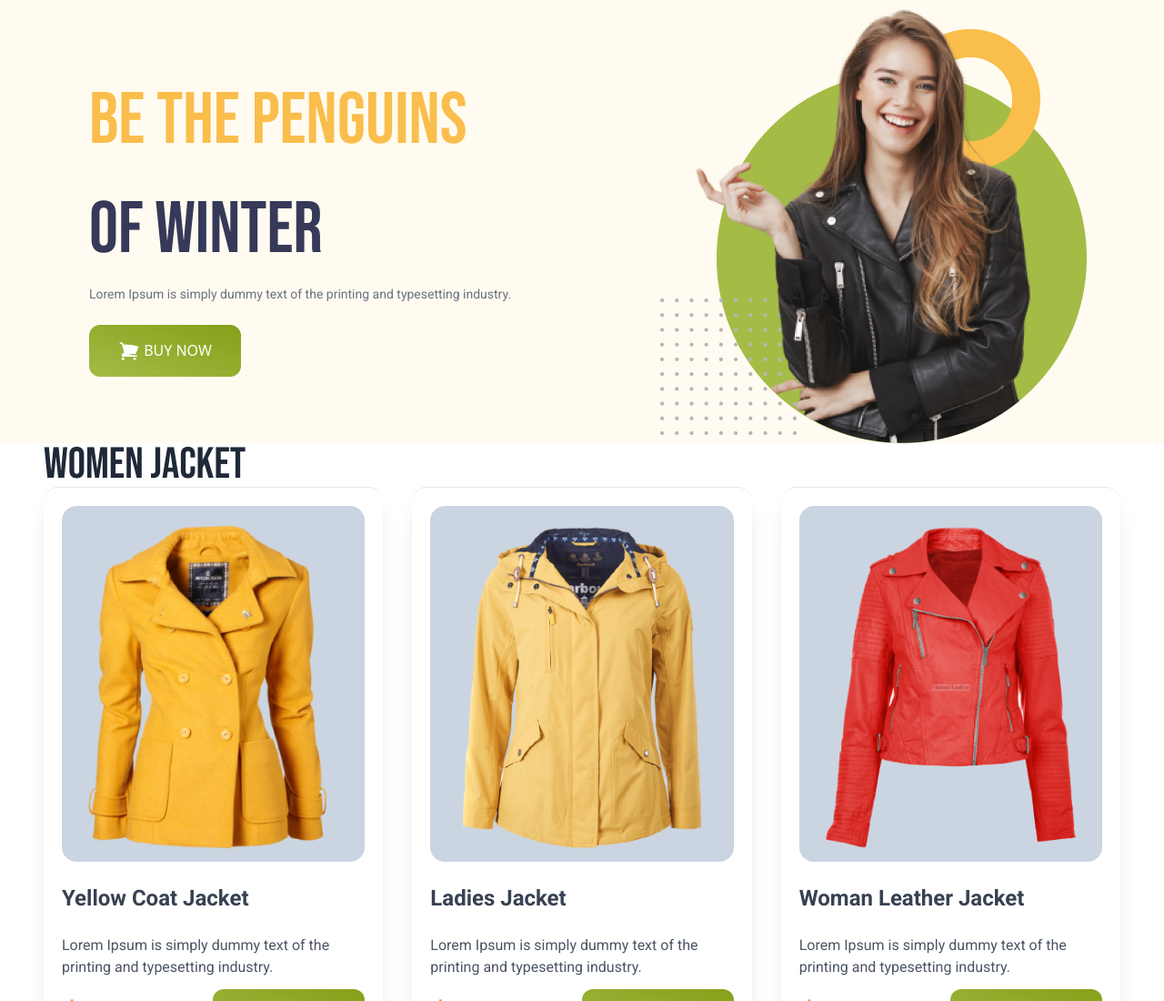
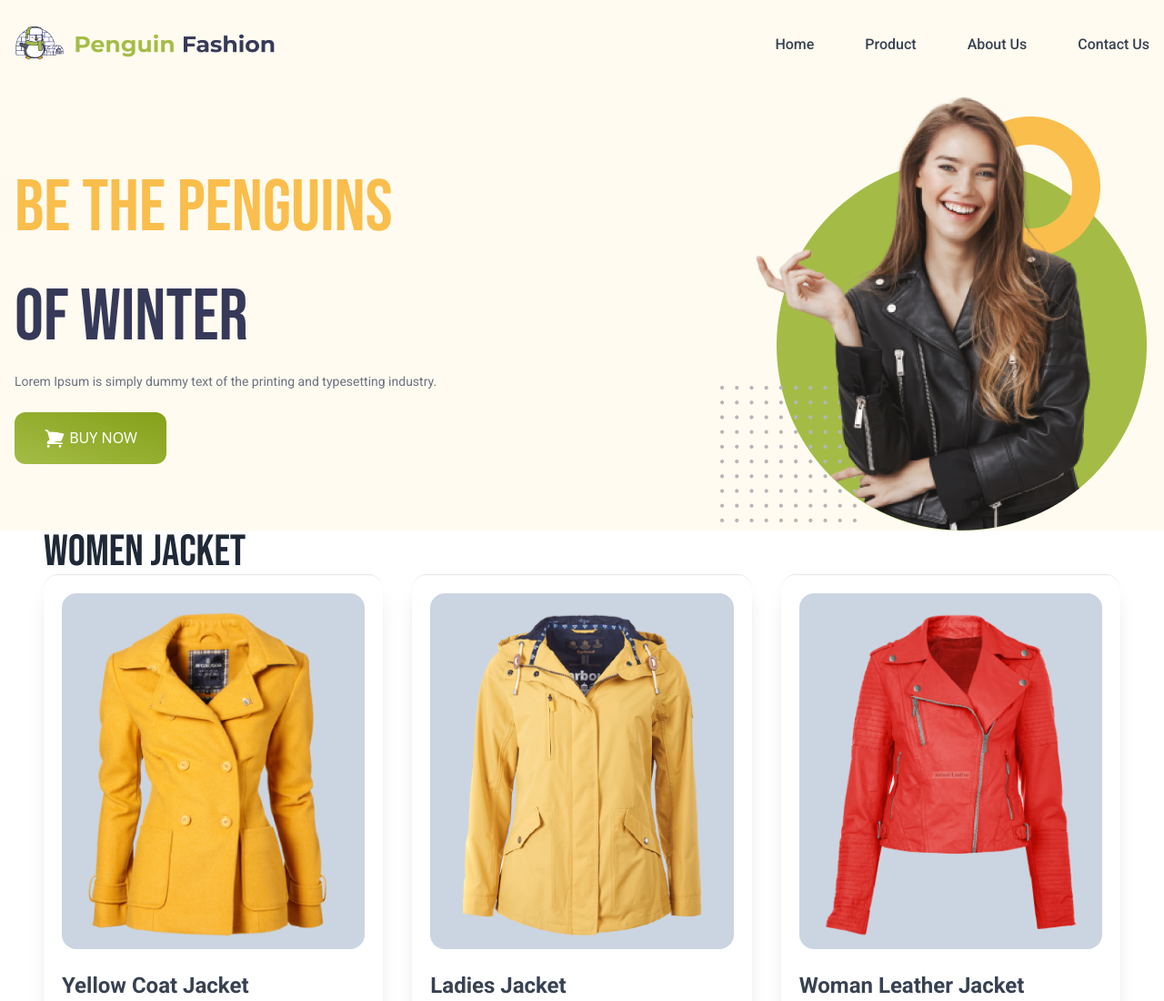
Before and after one commit to nurislam243/penguine-fashion, a plain HTML site: page index.html in a window 1280 px wide. Shown: the top 1100 px of the page at 91% size. Drawn offline with nearby package versions, Linux system fonts and the light colour scheme.

Commit message:
added navbar section

```diff
--- a/index.html
+++ b/index.html
@@ -19,12 +19,27 @@
 
 </style>
 <body class=".font-roboto">
-    <header class="bg-[#FFFBF0] pl-4 ">
-        <nav>
-
+    <header class="bg-[#FFFBF0] px-4 ">
+      <!-- header content -->
+      <div class="max-w-[1500px] m-auto">
+                 <!-- navbar start here -->
+                 <nav class="flex justify-between items-center h-24">
+                  <!-- logo section -->
+                   <div class="max-w-72">
+                     <img src="icons/logo.png" alt="" class="">
+                   </div>
+                   <!-- menu section -->
+                    <div class="">
+                     <ul class="flex gap-14">
+                        <li class=""><a href="#" class="font-roboto font-medium leading-6 text-gray-700">Home</a></li>
+                        <li class=""><a href="#" class="font-roboto font-medium leading-6 text-gray-700">Product</a></li>
+                        <li class=""><a href="#" class="font-roboto font-medium leading-6 text-gray-700">About Us</a></li>
+                        <li class=""><a href="#" class="font-roboto font-medium leading-6 text-gray-700">Contact Us</a></li>
+                     </ul>
+                    </div>
                 </nav>
                  <!-- banner start -->
-        <div class="md:flex justify-around md:items-center">
+                 <div class="md:flex justify-between md:items-center">
                      <div class="">
                          <h1 class="text-[5rem] uppercase font-bebas-neue">
                              <span class="text-[#FABE4C]">Be the Penguins</span><br> <span class="text-[#363958]">of Winter</span>
@@ -40,6 +55,7 @@
                      </div>
                      <div class="">
                          <img src="images/model.png" alt="">
+                     </div>
                  </div>
       </div>
     </header>
```
Lines whose indentation alone changed are shown as unchanged.
